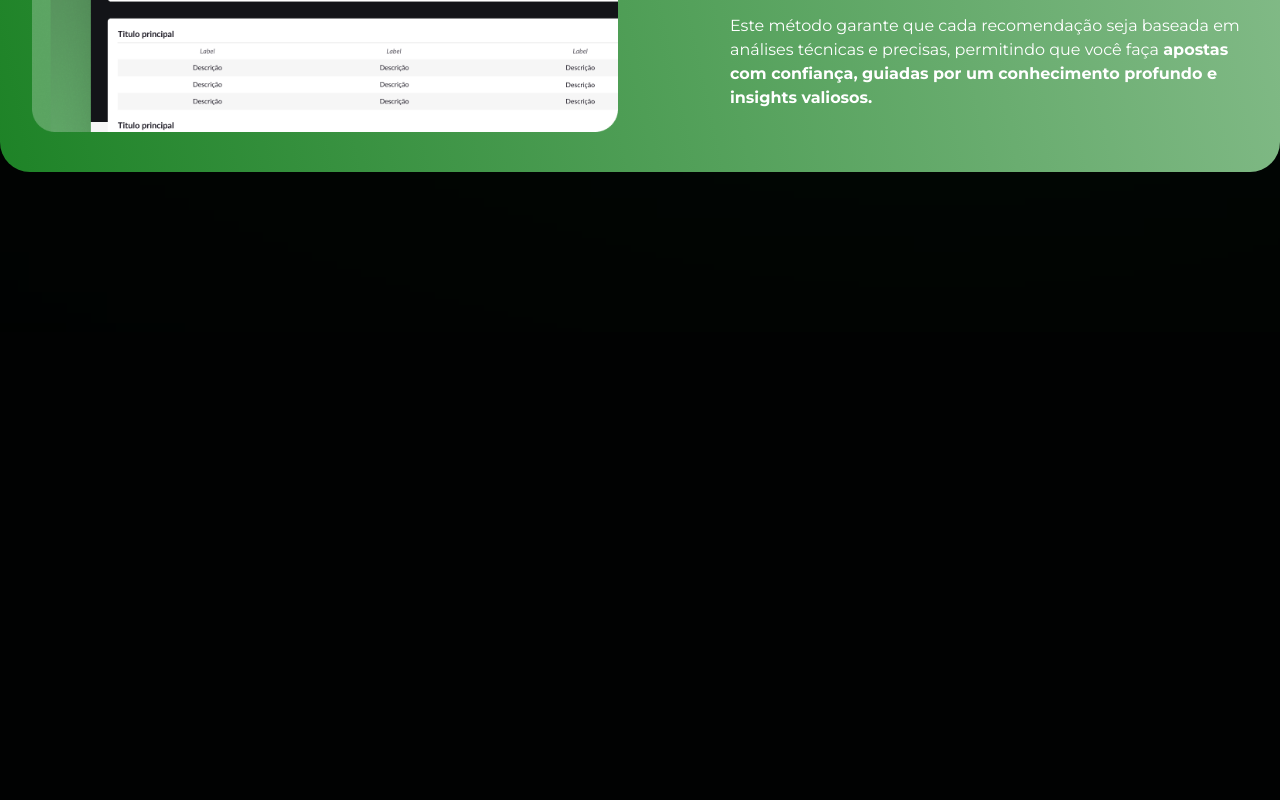
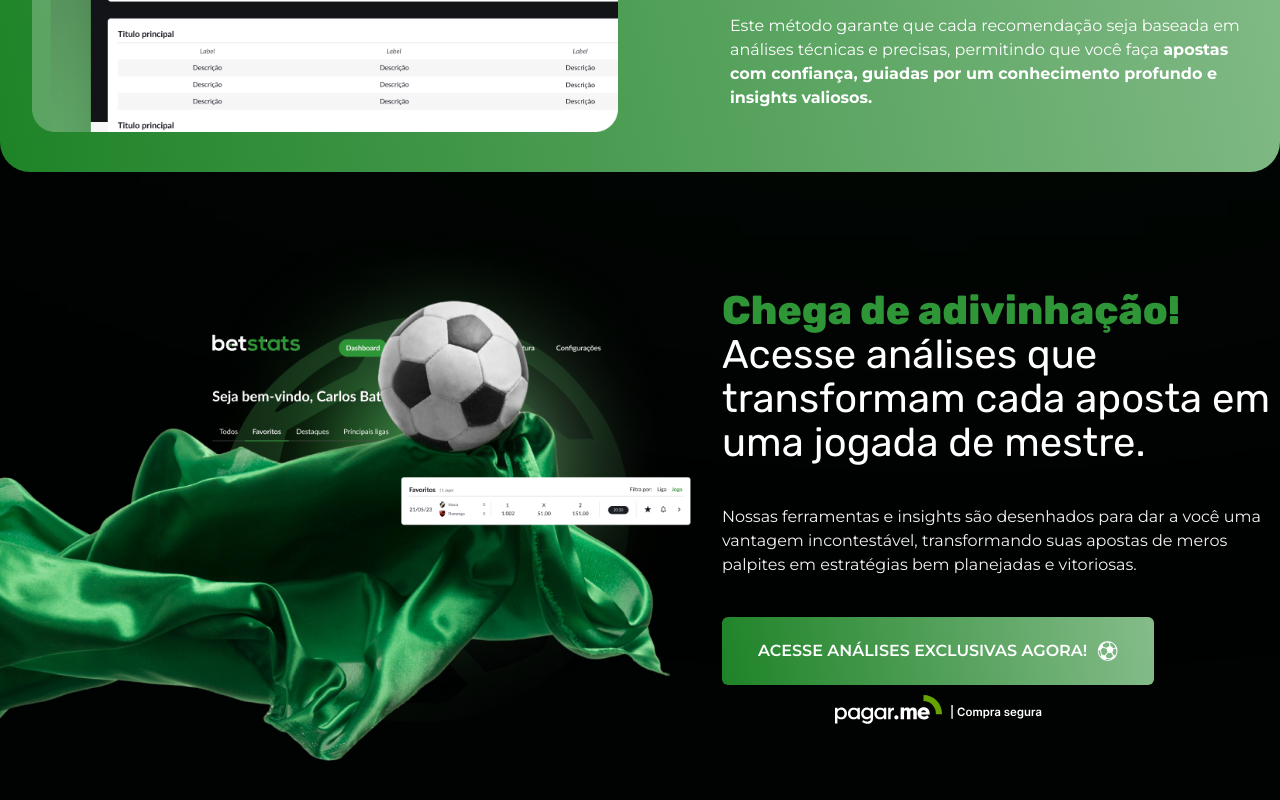
Before and after one commit to PauloMendees/betstats-lp, a Next.js app: page / in a window 1280 px wide. Shown: the part 4900-5700 px from the top of the page. Before the commit the page ends 5232 px from the top, so only its background shows below. Built offline with nearby package versions, Linux system fonts and the light colour scheme.

Commit message:
feat: access analysis section

```diff
--- a/src/app/page.tsx
+++ b/src/app/page.tsx
@@ -1,3 +1,4 @@
+import { AccessAnalysis } from '@/layout/AccessAnalysis';
 import { BetstatsIsForYou } from '@/layout/BetstatsIfForYour';
 import { GreenRange } from '@/layout/GreenRange';
 import Hero from '@/layout/Hero';
@@ -16,6 +17,7 @@ export default function Home() {
       <BetstatsIsForYou />
       <SpendMoney />
       <SeeHowStatisticsWork />
+      <AccessAnalysis />
     </main>
   );
 }
--- /dev/null
+++ b/src/layout/AccessAnalysis/index.tsx
@@ -0,0 +1,35 @@
+import Image from 'next/image';
+import AccessAnalysisImage from '../../../public/images/access-analysis-image.png';
+import { Button } from '@/components/Button';
+import { FootballBall } from '@/assets/brand/FootballBall';
+import { PagarmeLogo } from '@/assets/partners/PagarmeLogo';
+
+export const AccessAnalysis = () => {
+  return (
+    <section className="w-full flex items-center gap-10">
+      <div className="md:mr-[-80px] lg:mr-[-120px] ml-[-200px]">
+        <Image
+          src={AccessAnalysisImage}
+          alt="Imagem de uma bola e um pano verde com o dashboard de fundo com opcaidade baixa"
+        />
+      </div>
+      <div className="flex flex-col items-start gap-10 max-w-[558px] w-full">
+        <h2 className="font-rubik text-[40px] leading-[44px]">
+          <b className="text-brand-primary font-extrabold">Chega de adivinhação!</b> Acesse análises
+          que transformam cada aposta em uma jogada de mestre.
+        </h2>
+        <p className="text-[22px leading-7] text-text-secondary">
+          Nossas ferramentas e insights são desenhados para dar a você uma vantagem incontestável,
+          transformando suas apostas de meros palpites em estratégias bem planejadas e vitoriosas.
+        </p>
+        <div className="flex flex-col items-center gap-[10px]">
+          <Button className="px-9 py-[22px]">
+            <span className="font-semibold">ACESSE ANÁLISES EXCLUSIVAS AGORA!</span>
+            <FootballBall />
+          </Button>
+          <PagarmeLogo />
+        </div>
+      </div>
+    </section>
+  );
+};
```
Also changed, not shown: public/images/access-analysis-image.png (added).
